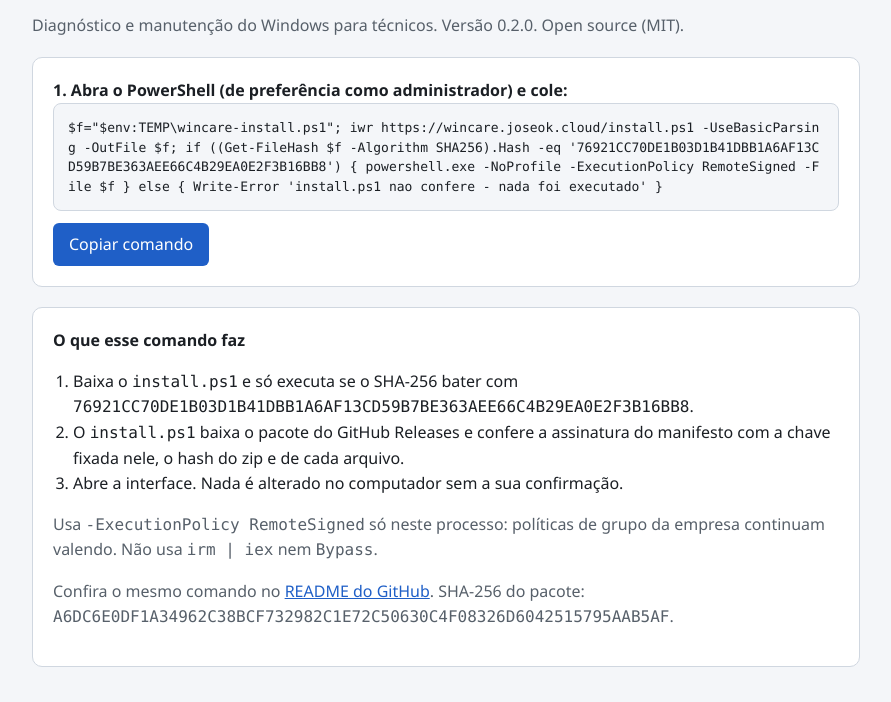
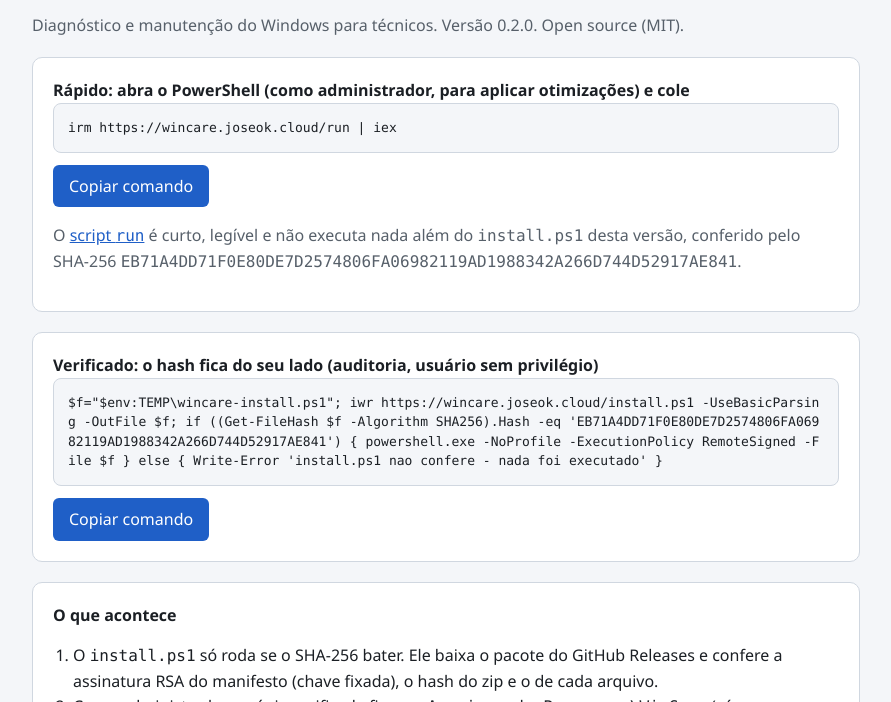
Before and after one commit to joseook/WinCareEnterprise, a plain HTML site: page index.html in a window 1280 px wide. Shown: the part 98-800 px from the top of the page, without its empty margins (194-1085 px from the left). Drawn offline with Linux system fonts and the light colour scheme.

Commit message:
site: v0.2.0 (irm /run launcher, verified command)

```diff
--- a/index.html
+++ b/index.html
@@ -21,22 +21,28 @@ ol{padding-left:20px}code{font-family:Consolas,monospace}a{color:var(--accent)}
 <h1>WinCare Enterprise</h1>
 <p>Diagnóstico e manutenção do Windows para técnicos. Versão 0.2.0. Open source (MIT).</p>
 <div class="card">
-<strong>1. Abra o PowerShell (de preferência como administrador) e cole:</strong>
-<pre id="cmd">$f=&quot;$env:TEMP\wincare-install.ps1&quot;; iwr https://wincare.joseok.cloud/install.ps1 -UseBasicParsing -OutFile $f; if ((Get-FileHash $f -Algorithm SHA256).Hash -eq &#39;76921CC70DE1B03D1B41DBB1A6AF13CD59B7BE363AEE66C4B29EA0E2F3B16BB8&#39;) { powershell.exe -NoProfile -ExecutionPolicy RemoteSigned -File $f } else { Write-Error &#39;install.ps1 nao confere - nada foi executado&#39; }</pre>
-<button type="button" id="copy">Copiar comando</button>
+<strong>Rápido: abra o PowerShell (como administrador, para aplicar otimizações) e cole</strong>
+<pre id="cmd-short">irm https://wincare.joseok.cloud/run | iex</pre>
+<button type="button" class="copy" data-target="cmd-short">Copiar comando</button>
+<p>O <a href="https://wincare.joseok.cloud/run.ps1">script <code>run</code></a> é curto, legível e não executa nada além do <code>install.ps1</code> desta versão, conferido pelo SHA-256 <code>EB71A4DD71F0E80DE7D2574806FA06982119AD1988342A266D744D52917AE841</code>.</p>
 </div>
 <div class="card">
-<strong>O que esse comando faz</strong>
+<strong>Verificado: o hash fica do seu lado (auditoria, usuário sem privilégio)</strong>
+<pre id="cmd">$f=&quot;$env:TEMP\wincare-install.ps1&quot;; iwr https://wincare.joseok.cloud/install.ps1 -UseBasicParsing -OutFile $f; if ((Get-FileHash $f -Algorithm SHA256).Hash -eq &#39;EB71A4DD71F0E80DE7D2574806FA06982119AD1988342A266D744D52917AE841&#39;) { powershell.exe -NoProfile -ExecutionPolicy RemoteSigned -File $f } else { Write-Error &#39;install.ps1 nao confere - nada foi executado&#39; }</pre>
+<button type="button" class="copy" data-target="cmd">Copiar comando</button>
+</div>
+<div class="card">
+<strong>O que acontece</strong>
 <ol>
-<li>Baixa o <code>install.ps1</code> e só executa se o SHA-256 bater com <code>76921CC70DE1B03D1B41DBB1A6AF13CD59B7BE363AEE66C4B29EA0E2F3B16BB8</code>.</li>
-<li>O <code>install.ps1</code> baixa o pacote do GitHub Releases e confere a assinatura do manifesto com a chave fixada nele, o hash do zip e de cada arquivo.</li>
-<li>Abre a interface. Nada é alterado no computador sem a sua confirmação.</li>
+<li>O <code>install.ps1</code> só roda se o SHA-256 bater. Ele baixa o pacote do GitHub Releases e confere a assinatura RSA do manifesto (chave fixada), o hash do zip e o de cada arquivo.</li>
+<li>Como administrador, a cópia verificada fica em <code>Arquivos de Programas\WinCare</code> (só administradores gravam); sem privilégio, em <code>%LOCALAPPDATA%</code>. Na interface, “Executar como administrador” reabre pelo mesmo caminho verificado.</li>
+<li>Abrir o WinCare não altera nada. Cada ação mostra a prévia e pede confirmação.</li>
 </ol>
-<p>Usa <code>-ExecutionPolicy RemoteSigned</code> só neste processo: políticas de grupo da empresa continuam valendo. Não usa <code>irm | iex</code> nem <code>Bypass</code>.</p>
-<p>Confira o mesmo comando no <a href="https://github.com/joseook/WinCareEnterprise#readme">README do GitHub</a>. SHA-256 do pacote: <code>A6DC6E0DF1A34962C38BCF732982C1E72C50630C4F08326D6042515795AAB5AF</code>.</p>
+<p>Usa <code>-ExecutionPolicy RemoteSigned</code> só no processo, sem <code>Bypass</code>: políticas de grupo, AppLocker e WDAC continuam valendo. Em máquinas corporativas com <code>AllSigned</code> ou AppLocker, veja o <a href="https://github.com/joseook/WinCareEnterprise/blob/main/docs/CORPORATIVO.md">guia corporativo</a>.</p>
+<p>Código e comandos no <a href="https://github.com/joseook/WinCareEnterprise#readme">GitHub</a>. SHA-256 do pacote 0.2.0: <code>276A7BC7D12642684C19EAEFBC015739B8BC79C9B6A05277F3187B0D9E3F3585</code>.</p>
 </div>
 </main>
 <script>
-document.getElementById('copy').addEventListener('click',function(){var b=this;navigator.clipboard.writeText(document.getElementById('cmd').textContent).then(function(){b.textContent='Copiado';setTimeout(function(){b.textContent='Copiar comando'},1500)})});
+document.querySelectorAll('button.copy').forEach(function(b){b.addEventListener('click',function(){navigator.clipboard.writeText(document.getElementById(b.dataset.target).textContent).then(function(){b.textContent='Copiado';setTimeout(function(){b.textContent='Copiar comando'},1500)})})});
 </script>
 </body></html>
```
Also changed, not shown: 3 other files.
